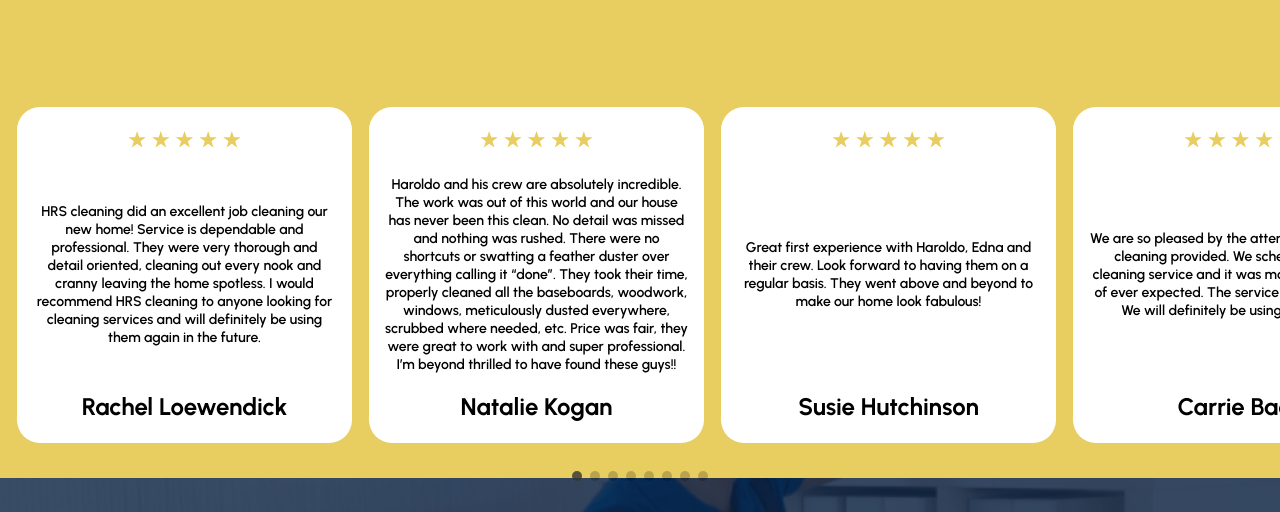
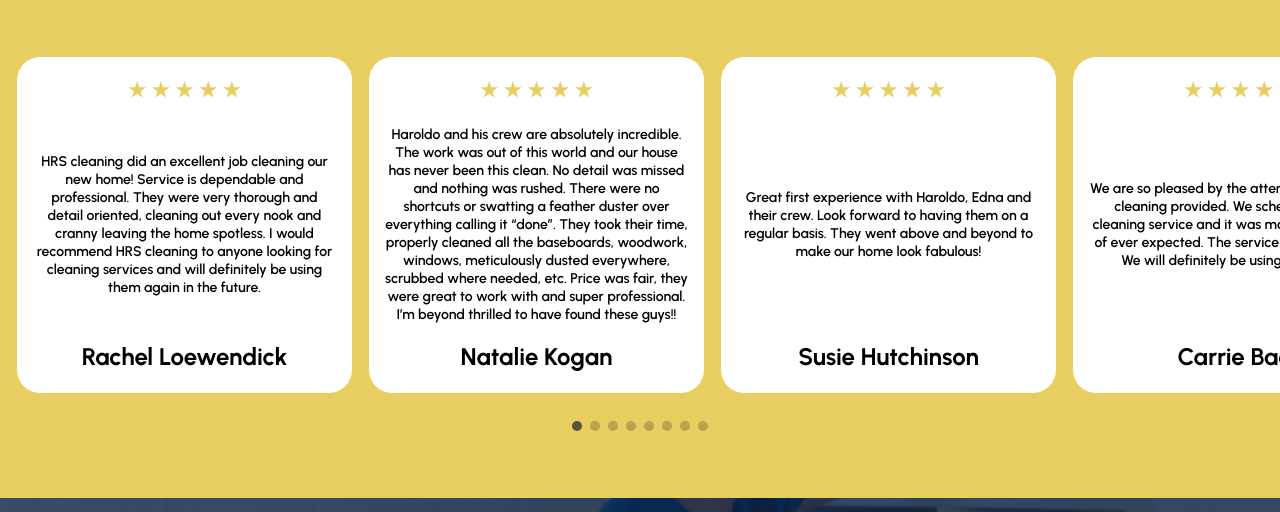
Before and after one commit to flaviasiv/HRS-LP, a website: page index.html in a window 1280 px wide. Shown: the part 3487-3999 px from the top of the page. Drawn offline with nearby package versions, Linux system fonts and the light colour scheme.

Commit message:
css review

```diff
--- a/css/style.css
+++ b/css/style.css
@@ -966,7 +966,7 @@ swiper-slide.swiper2 {
     margin: auto;
     height: 100%;
     background-color: #E8CD61;
-    height:610px;
+    height:630px;
 }
 .review{
     display: block;
@@ -998,7 +998,6 @@ swiper-slide.swiper2 {
     max-height: 500px;
     cursor: grab;
     margin:auto;
-    padding-top: 50px;
 }
 .swiper3 {
     text-align: center;
```
